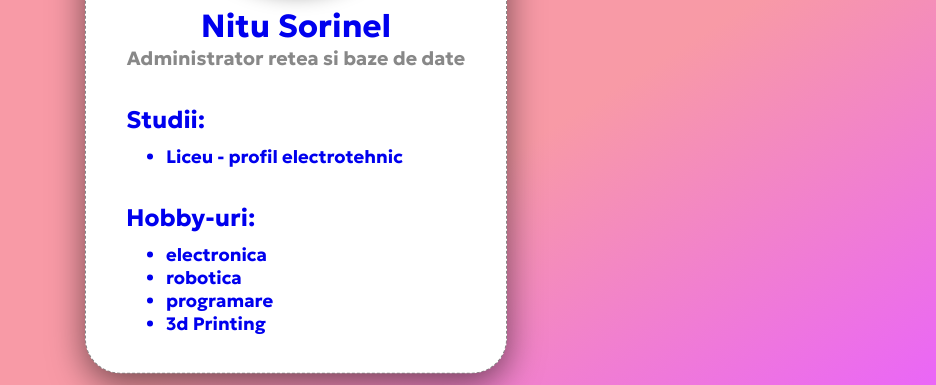
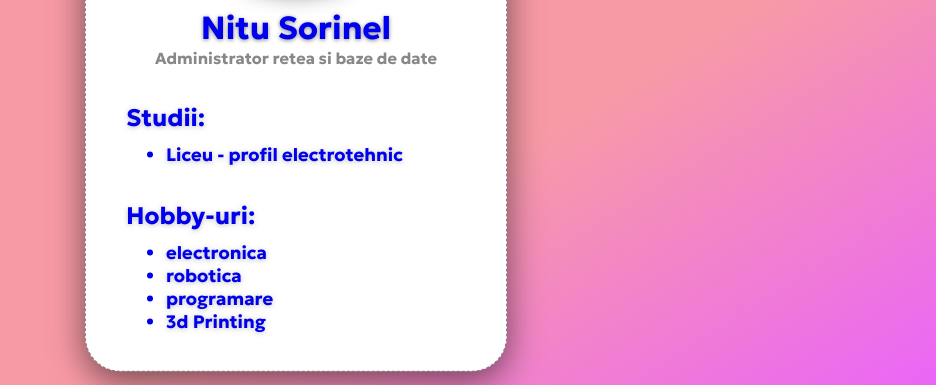
Before and after one commit to Sor-in/card, a plain HTML site: page index.html in a window 1280 px wide. Shown: the part 379-764 px from the top of the page, without its empty margins (344-1280 px from the left). Drawn offline with Linux system fonts and the light colour scheme.

Commit message:
Ajustari umbre si dimensiuni fonturi

```diff
--- a/style.css
+++ b/style.css
@@ -111,15 +111,16 @@ body {
 
 .name {
   margin: 10px 0 0;
+  text-shadow: 0px 1px 4px #888;
 }
 
 .function {
   margin-top: 0;
   color: #888;
-  font-size: larger;
 }
 
 .content {
+  text-shadow: 0px 1px 5px #8888;
   text-align: left;
 }
 
```
